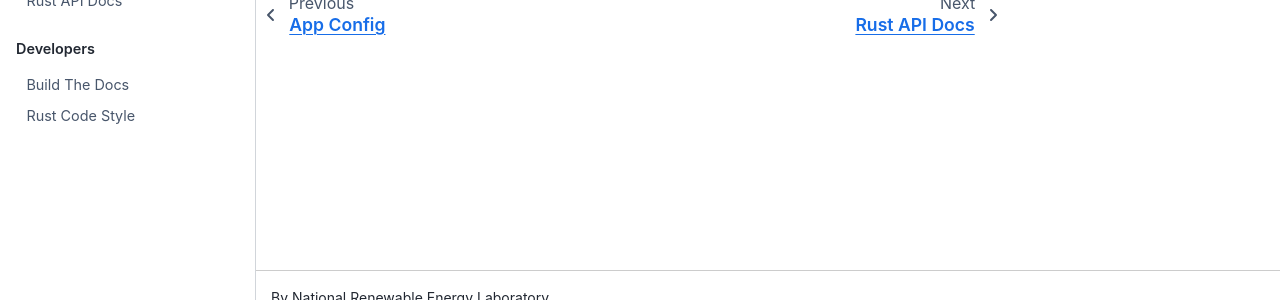
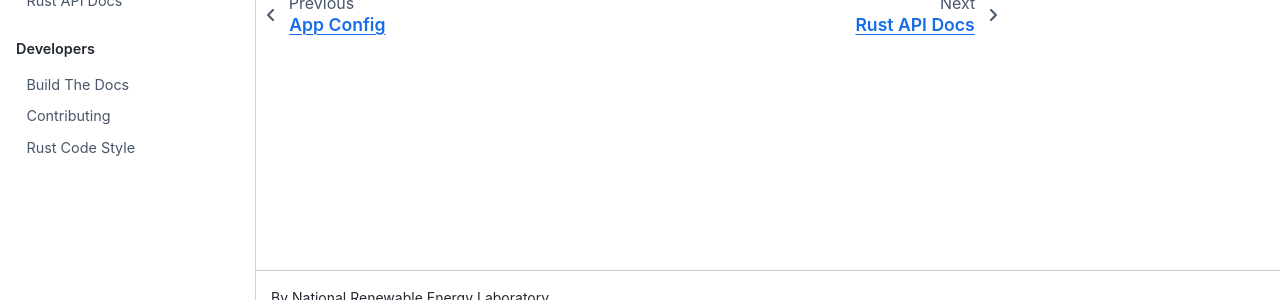
Before and after one commit to NREL/routee-compass, a Jupyter Book: the page built from docs/python_api_docs.rst, in a window 1280 px wide. Shown: the part 552-852 px from the top of the page. Built offline with Jupyter Book 1.0.4 settings and Sphinx 7.4.7 and the Sphinx Book theme 1.1.4, drawn with Linux system fonts in a browser that asks for light colours; pages that are not in the unit, such as notebooks, are missing from menus.

Commit message:
fix contributing docs toc reference

```diff
--- a/docs/_toc.yml
+++ b/docs/_toc.yml
@@ -25,5 +25,5 @@ parts:
   - caption: Developers
     chapters:
       - file: developers/build_the_docs
-      - file: developers/CONTRIBUTING
+      - file: developers/contributing
       - file: developers/rust_code_style
```
